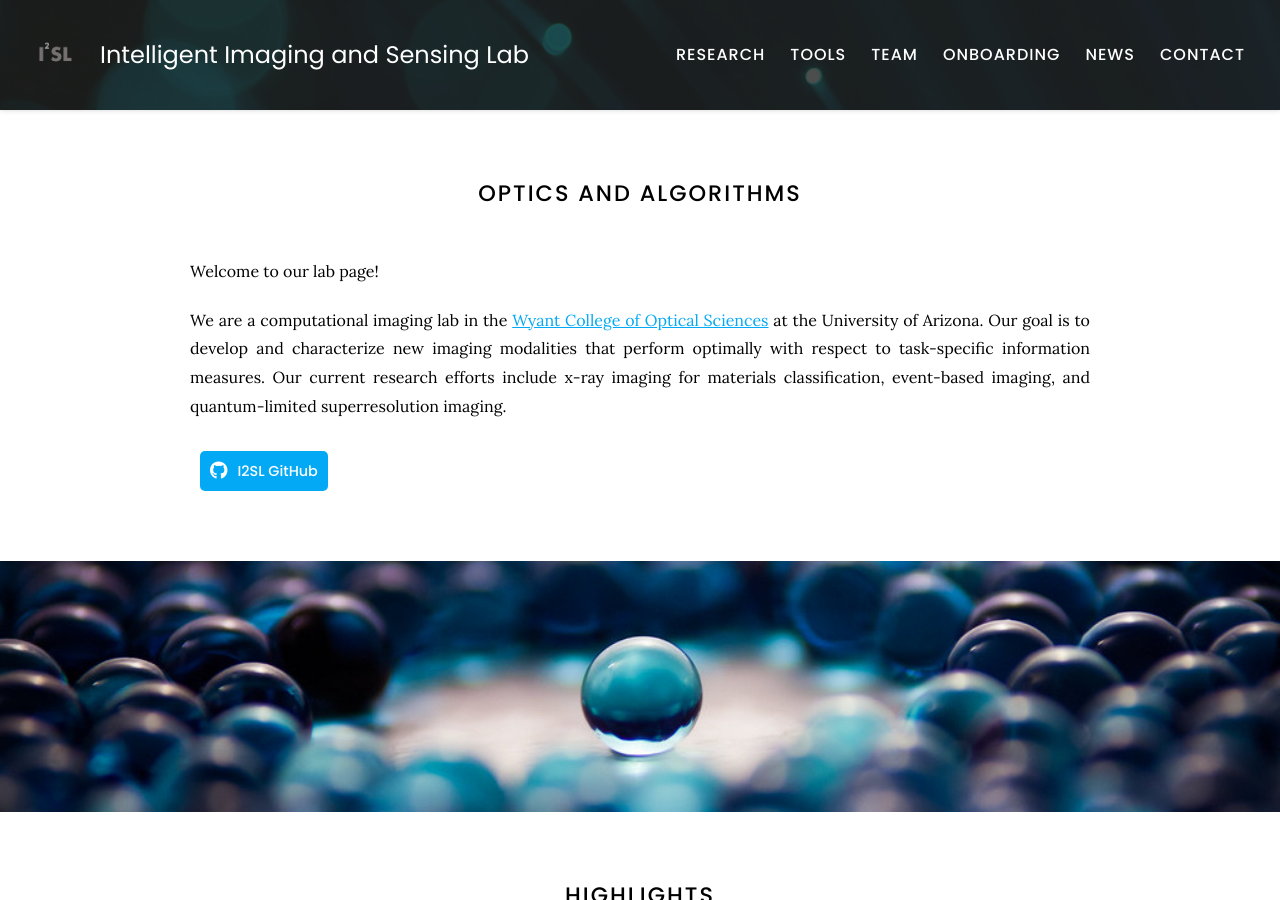
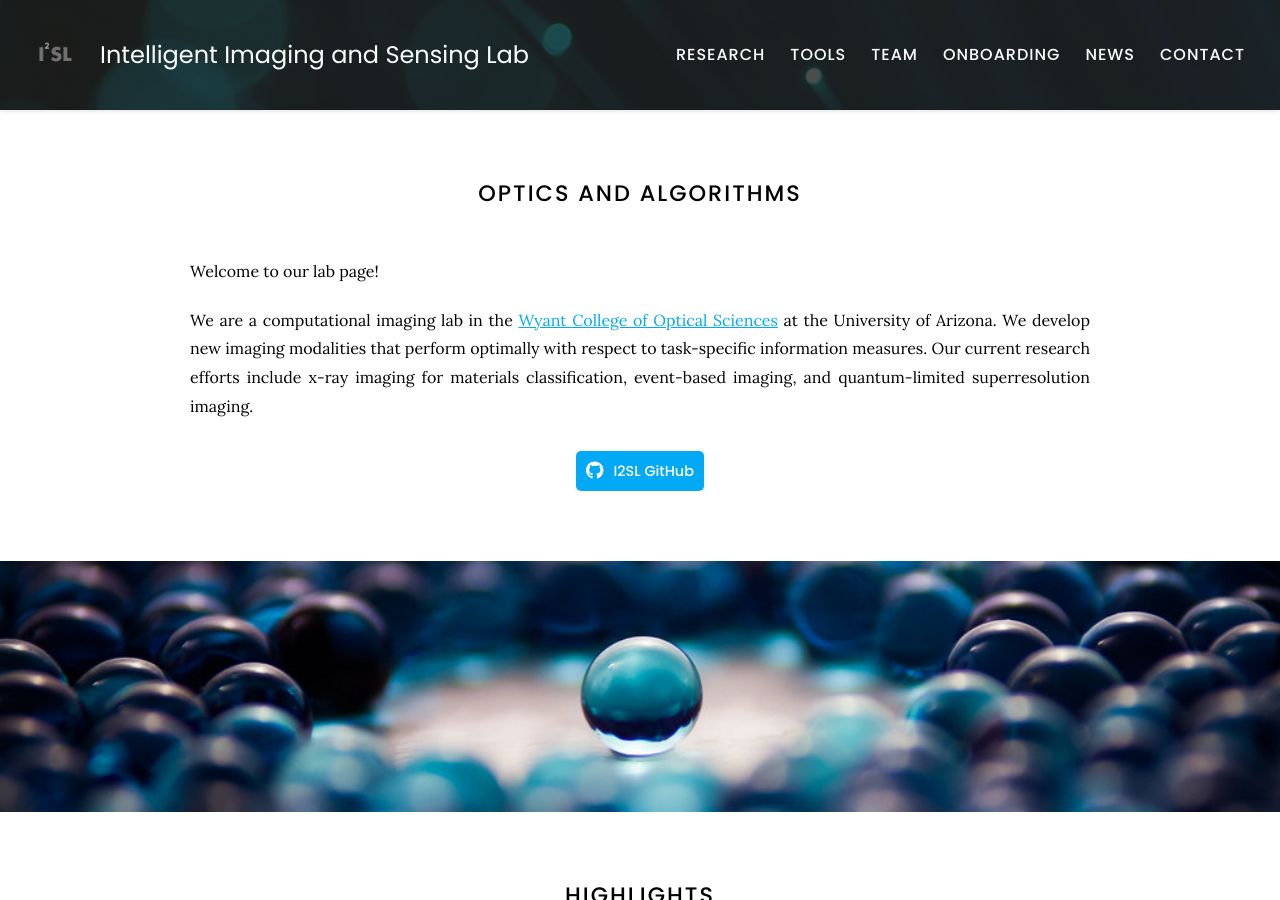
Before and after one commit to I2SL/I2SL-Website, a Jekyll site: the page built from index.md, in a window 1280 px wide and 900 px high. Built offline with Jekyll 4.4.1, drawn with Linux system fonts in a browser that asks for light colours.

Commit message:
updated root index html file

```diff
--- a/index.md
+++ b/index.md
@@ -6,8 +6,9 @@ title: Home
 
 Welcome to our lab page!
 
-We are a computational imaging lab in the [Wyant College of Optical Sciences](https://www.optics.arizona.edu/) at the University of Arizona. Our goal is to develop and characterize new imaging modalities that perform optimally with respect to task-specific information measures. Our current research efforts include x-ray imaging for materials classification, event-based imaging, and quantum-limited superresolution imaging.
+We are a computational imaging lab in the [Wyant College of Optical Sciences](https://www.optics.arizona.edu/) at the University of Arizona. We develop new imaging modalities that perform optimally with respect to task-specific information measures. Our current research efforts include x-ray imaging for materials classification, event-based imaging, and quantum-limited superresolution imaging.
 
+{:.center}
 {%
   include link.html
   type="github"
```
